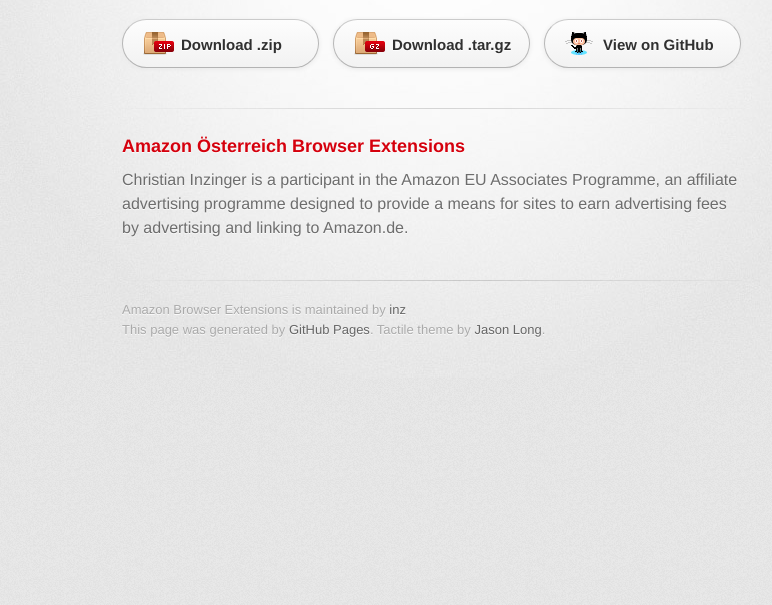
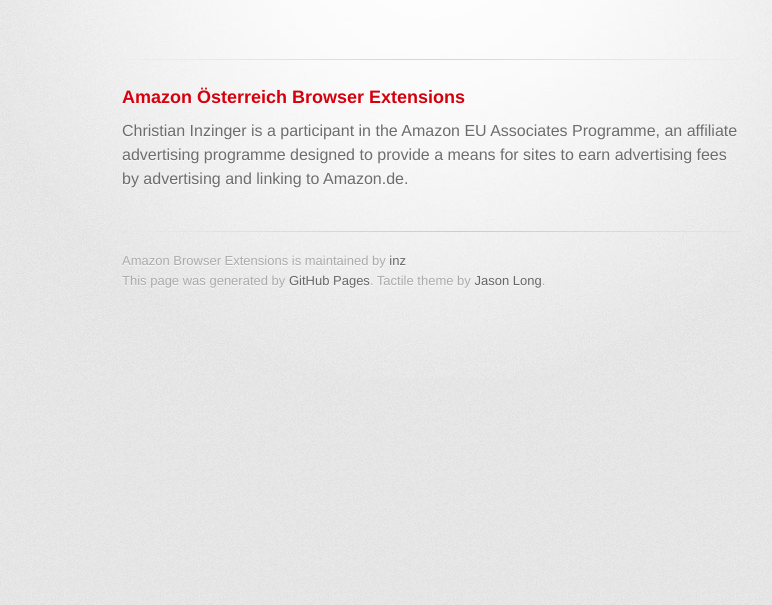
Before and after one commit to inz/extensions, a plain HTML site: page index.html in a window 1280 px wide. Shown: the part 195-800 px from the top of the page, without its empty margins (208-980 px from the left). Drawn offline with Linux system fonts and the light colour scheme; a web font is replaced by a local one.

Commit message:
Remove Download Links.

```diff
--- a/index.html
+++ b/index.html
@@ -23,9 +23,6 @@
         </header>
 
         <section id="downloads" class="clearfix">
-          <a href="https://github.com/inz/extensions/zipball/master" id="download-zip" class="button"><span>Download .zip</span></a>
-          <a href="https://github.com/inz/extensions/tarball/master" id="download-tar-gz" class="button"><span>Download .tar.gz</span></a>
-          <a href="https://github.com/inz/extensions" id="view-on-github" class="button"><span>View on GitHub</span></a>
         </section>
 
         <hr>
```
